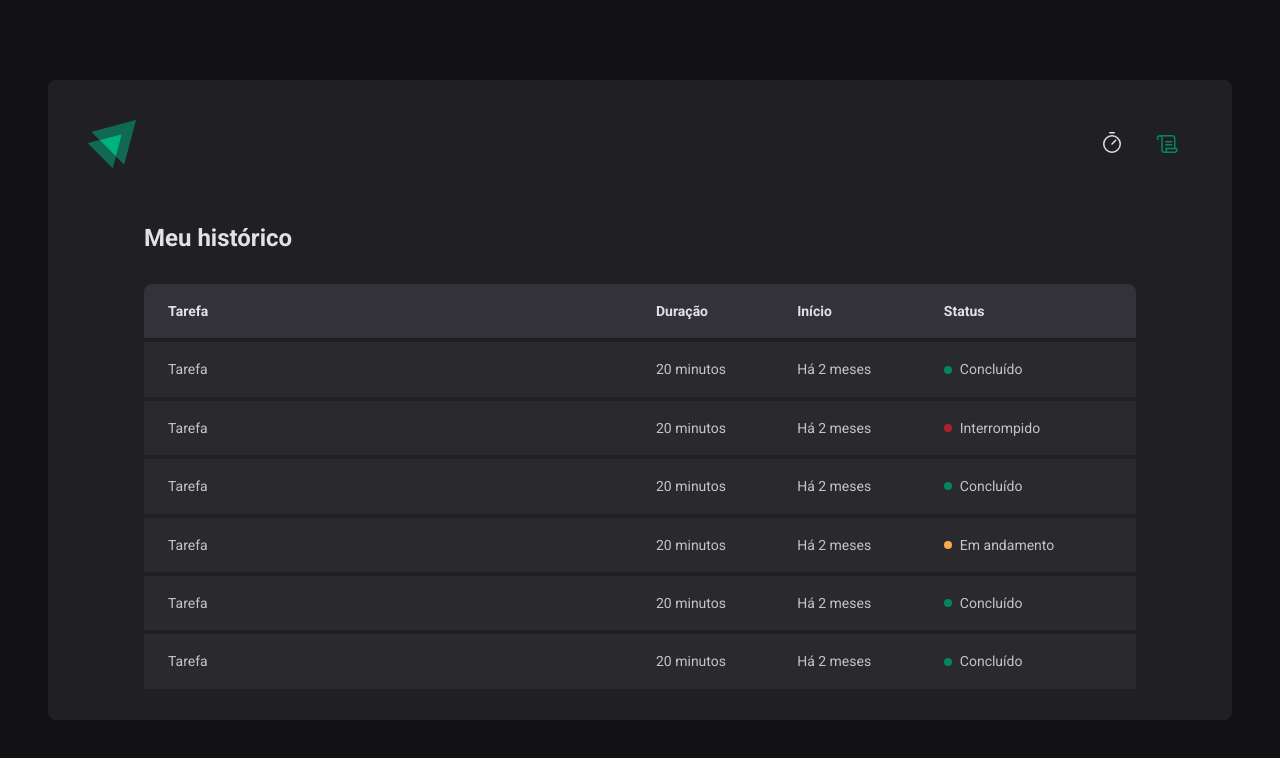
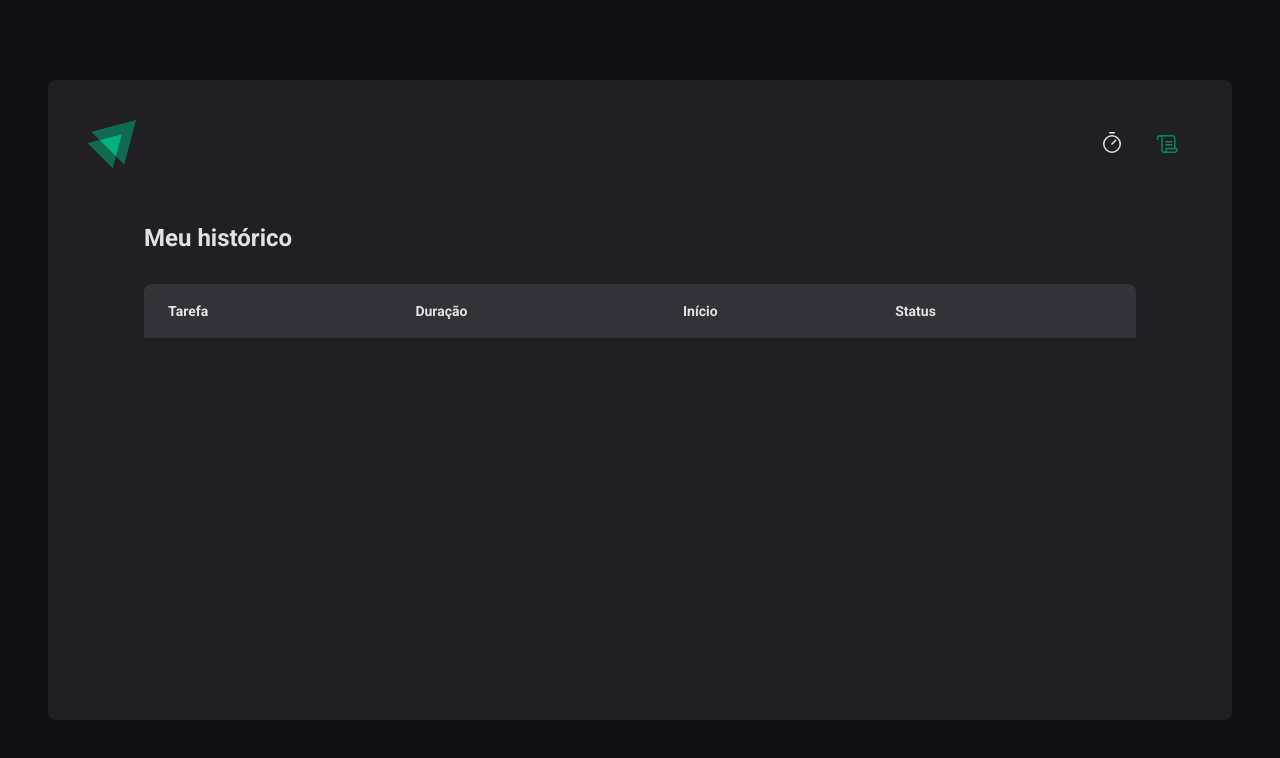
Before and after one commit to matheuscaldas1/projetos-rocketseat, a React (Vite) app in the folder react/02-ignite-timer/: page /history in a window 1280 px wide. Shown: the top 758 px of the page. Built offline with nearby package versions, Linux system fonts and the light colour scheme.

Commit message:
projeto 2 | modulo 5

```diff
--- a/react/02-ignite-timer/src/App.tsx
+++ b/react/02-ignite-timer/src/App.tsx
@@ -4,12 +4,15 @@
 import { defaultTheme } from './styles/themes/default'
 import { GlobalStyle } from './styles/global'
 import { Router } from './Router'
+import { CyclesContextProvider } from './contexts/CyclesContext'
 
 export function App() {
   return (
     <ThemeProvider theme={defaultTheme}>
       <BrowserRouter>
-        <Router />
+        <CyclesContextProvider>
+          <Router />
+        </CyclesContextProvider>
       </BrowserRouter>
       <GlobalStyle />
     </ThemeProvider>
--- /dev/null
+++ b/react/02-ignite-timer/src/contexts/CyclesContext.tsx
@@ -0,0 +1,103 @@
+import { ReactNode, createContext, useState } from 'react'
+
+interface CreateCycleData {
+  task: string
+  minutesAmount: number
+}
+
+interface Cycle {
+  id: string
+  task: string
+  minutesAmount: number
+  startDate: Date
+  interruptedDate?: Date
+  finishedDate?: Date
+}
+
+interface CyclesContextType {
+  cycles: Cycle[]
+  activeCycle: Cycle | undefined
+  activeCycleId: string | null
+  amountSecondsPassed: number
+  markCurrentCycleAsFinished: () => void
+  setSecondsPassed: (seconds: number) => void
+  createNewCycle: (data: CreateCycleData) => void
+  interruptCurrentCycle: () => void
+}
+
+export const CyclesContext = createContext({} as CyclesContextType)
+
+interface CyclesContextProviderProps {
+  children: ReactNode
+}
+
+export function CyclesContextProvider({
+  children,
+}: CyclesContextProviderProps) {
+  const [cycles, setCycles] = useState<Cycle[]>([])
+  const [activeCycleId, setActiveCycleId] = useState<string | null>(null)
+  const [amountSecondsPassed, setAmountSecondsPassed] = useState(0)
+
+  const activeCycle = cycles.find((cycle) => cycle.id === activeCycleId)
+
+  function setSecondsPassed(seconds: number) {
+    setAmountSecondsPassed(seconds)
+  }
+
+  function markCurrentCycleAsFinished() {
+    setCycles((state) =>
+      state.map((cycle) => {
+        if (cycle.id === activeCycleId) {
+          return { ...cycle, finishedDate: new Date() }
+        } else {
+          return cycle
+        }
+      }),
+    )
+  }
+
+  function createNewCycle(data: CreateCycleData) {
+    const id = String(new Date().getTime())
+
+    const newCycle: Cycle = {
+      id,
+      task: data.task,
+      minutesAmount: data.minutesAmount,
+      startDate: new Date(),
+    }
+
+    setCycles((state) => [...state, newCycle])
+    setActiveCycleId(id)
+    setAmountSecondsPassed(0)
+  }
+
+  function interruptCurrentCycle() {
+    setCycles((state) =>
+      state.map((cycle) => {
+        if (cycle.id === activeCycleId) {
+          return { ...cycle, interruptedDate: new Date() }
+        } else {
+          return cycle
+        }
+      }),
+    )
+    setActiveCycleId(null)
+  }
+
+  return (
+    <CyclesContext.Provider
+      value={{
+        cycles,
+        activeCycle,
+        activeCycleId,
+        amountSecondsPassed,
+        markCurrentCycleAsFinished,
+        setSecondsPassed,
+        createNewCycle,
+        interruptCurrentCycle,
+      }}
+    >
+      {children}
+    </CyclesContext.Provider>
+  )
+}
--- a/react/02-ignite-timer/src/pages/History/index.tsx
+++ b/react/02-ignite-timer/src/pages/History/index.tsx
@@ -1,6 +1,13 @@
+import { useContext } from 'react'
+import { formatDistanceToNow } from 'date-fns'
+import ptBR from 'date-fns/locale/pt-BR'
+import { CyclesContext } from '../../contexts/CyclesContext'
+
 import { HistoryContainer, HistoryList, Status } from './styles'
 
 export function History() {
+  const { cycles } = useContext(CyclesContext)
+
   return (
     <HistoryContainer>
       <h1>Meu histórico</h1>
@@ -17,54 +24,31 @@
           </thead>
 
           <tbody>
-            <tr>
-              <td>Tarefa</td>
-              <td>20 minutos</td>
-              <td>Há 2 meses</td>
-              <td>
-                <Status statusColor="green">Concluído</Status>
-              </td>
-            </tr>
-            <tr>
-              <td>Tarefa</td>
-              <td>20 minutos</td>
-              <td>Há 2 meses</td>
-              <td>
-                <Status statusColor="red">Interrompido</Status>
-              </td>
-            </tr>
-            <tr>
-              <td>Tarefa</td>
-              <td>20 minutos</td>
-              <td>Há 2 meses</td>
-              <td>
-                <Status statusColor="green">Concluído</Status>
-              </td>
-            </tr>
-            <tr>
-              <td>Tarefa</td>
-              <td>20 minutos</td>
-              <td>Há 2 meses</td>
-              <td>
-                <Status statusColor="yellow">Em andamento</Status>
-              </td>
-            </tr>
-            <tr>
-              <td>Tarefa</td>
-              <td>20 minutos</td>
-              <td>Há 2 meses</td>
-              <td>
-                <Status statusColor="green">Concluído</Status>
-              </td>
-            </tr>
-            <tr>
-              <td>Tarefa</td>
-              <td>20 minutos</td>
-              <td>Há 2 meses</td>
-              <td>
-                <Status statusColor="green">Concluído</Status>
-              </td>
-            </tr>
+            {cycles.map((cycle) => {
+              return (
+                <tr key={cycle.id}>
+                  <td>{cycle.task}</td>
+                  <td>{cycle.minutesAmount} minutos</td>
+                  <td>
+                    {formatDistanceToNow(cycle.startDate, {
+                      addSuffix: true,
+                      locale: ptBR,
+                    })}
+                  </td>
+                  <td>
+                    {cycle.finishedDate && (
+                      <Status statusColor="green">Concluído</Status>
+                    )}
+                    {cycle.interruptedDate && (
+                      <Status statusColor="red">Interrompido</Status>
+                    )}
+                    {!cycle.finishedDate && !cycle.interruptedDate && (
+                      <Status statusColor="yellow">Em andamento</Status>
+                    )}
+                  </td>
+                </tr>
+              )
+            })}
           </tbody>
         </table>
       </HistoryList>
--- a/react/02-ignite-timer/src/pages/Home/components/Countdown/index.tsx
+++ b/react/02-ignite-timer/src/pages/Home/components/Countdown/index.tsx
@@ -1,7 +1,7 @@
 import { useState, useEffect, useContext } from 'react'
 import { differenceInSeconds } from 'date-fns'
 import { CountdownContainer, Separator } from './styles'
-import { CyclesContext } from '../..'
+import { CyclesContext } from '../../../../contexts/CyclesContext'
 
 export function Countdown() {
   const {
--- a/react/02-ignite-timer/src/pages/Home/components/NewCycleForm/index.tsx
+++ b/react/02-ignite-timer/src/pages/Home/components/NewCycleForm/index.tsx
@@ -1,6 +1,6 @@
 import { useContext } from 'react'
-import { CyclesContext } from '../..'
 import { useFormContext } from 'react-hook-form'
+import { CyclesContext } from '../../../../contexts/CyclesContext'
 
 import { FormContainer, MinutesAmmountInput, TaskInput } from './styles'
 
@@ -31,7 +31,7 @@
         id="minutesAmount"
         placeholder="00"
         step={5}
-        min={1}
+        min={5}
         max={60}
         disabled={!!activeCycle}
         {...register('minutesAmount', { valueAsNumber: true })}
--- a/react/02-ignite-timer/src/pages/Home/index.tsx
+++ b/react/02-ignite-timer/src/pages/Home/index.tsx
@@ -1,33 +1,17 @@
-import { createContext, useState } from 'react'
+import { useContext } from 'react'
 import { HandPalm, Play } from 'phosphor-react'
 import { useForm, FormProvider } from 'react-hook-form'
 import { zodResolver } from '@hookform/resolvers/zod'
-import * as zod from 'zod'
 import { NewCycleForm } from './components/NewCycleForm'
 import { Countdown } from './components/Countdown'
+import { CyclesContext } from '../../contexts/CyclesContext'
+import * as zod from 'zod'
 
 import {
   HomeContainer,
   StartCountdownButton,
   StopCountdownButton,
 } from './styles'
-
-interface Cycle {
-  id: string
-  task: string
-  minutesAmount: number
-  startDate: Date
-  interruptedDate?: Date
-  finishedDate?: Date
-}
-
-interface CyclesContextType {
-  activeCycle: Cycle | undefined
-  activeCycleId: string | null
-  amountSecondsPassed: number
-  markCurrentCycleAsFinished: () => void
-  setSecondsPassed: (seconds: number) => void
-}
 
 const newCycleFormValidationSchema = zod.object({
   task: zod.string().min(1, 'Informe a tarefa'),
@@ -36,12 +20,9 @@
 
 type NewCycleFormData = zod.infer<typeof newCycleFormValidationSchema>
 
-export const CyclesContext = createContext({} as CyclesContextType)
-
 export function Home() {
-  const [cycles, setCycles] = useState<Cycle[]>([])
-  const [activeCycleId, setActiveCycleId] = useState<string | null>(null)
-  const [amountSecondsPassed, setAmountSecondsPassed] = useState(0)
+  const { createNewCycle, interruptCurrentCycle, activeCycle } =
+    useContext(CyclesContext)
 
   const newCycleFormProps = useForm<NewCycleFormData>({
     resolver: zodResolver(newCycleFormValidationSchema),
@@ -53,52 +34,10 @@
 
   const { handleSubmit, watch, reset } = newCycleFormProps
 
-  const activeCycle = cycles.find((cycle) => cycle.id === activeCycleId)
-
-  function setSecondsPassed(seconds: number) {
-    setAmountSecondsPassed(seconds)
-  }
-
-  function markCurrentCycleAsFinished() {
-    setCycles((state) =>
-      state.map((cycle) => {
-        if (cycle.id === activeCycleId) {
-          return { ...cycle, finishedDate: new Date() }
-        } else {
-          return cycle
-        }
-      }),
-    )
-  }
-
-  function handleCreateNewCicle(data: NewCycleFormData) {
-    const id = String(new Date().getTime())
-
-    const newCycle: Cycle = {
-      id,
-      task: data.task,
-      minutesAmount: data.minutesAmount,
-      startDate: new Date(),
-    }
-
-    setCycles((state) => [...state, newCycle])
-    setActiveCycleId(id)
-    setAmountSecondsPassed(0)
+  function handleCreateNewCycle(data: NewCycleFormData) {
+    createNewCycle(data)
 
     reset()
-  }
-
-  function handleInterruptCycle() {
-    setCycles((state) =>
-      state.map((cycle) => {
-        if (cycle.id === activeCycleId) {
-          return { ...cycle, interruptedDate: new Date() }
-        } else {
-          return cycle
-        }
-      }),
-    )
-    setActiveCycleId(null)
   }
 
   const task = watch('task')
@@ -106,24 +45,14 @@
 
   return (
     <HomeContainer>
-      <form onSubmit={handleSubmit(handleCreateNewCicle)} action="">
-        <CyclesContext.Provider
-          value={{
-            activeCycle,
-            activeCycleId,
-            amountSecondsPassed,
-            markCurrentCycleAsFinished,
-            setSecondsPassed,
-          }}
-        >
-          <FormProvider {...newCycleFormProps}>
-            <NewCycleForm />
-          </FormProvider>
-          <Countdown />
-        </CyclesContext.Provider>
+      <form onSubmit={handleSubmit(handleCreateNewCycle)} action="">
+        <FormProvider {...newCycleFormProps}>
+          <NewCycleForm />
+        </FormProvider>
+        <Countdown />
 
         {activeCycle ? (
-          <StopCountdownButton onClick={handleInterruptCycle} type="button">
+          <StopCountdownButton onClick={interruptCurrentCycle} type="button">
             <HandPalm size={24} />
             Interromper
           </StopCountdownButton>
```
